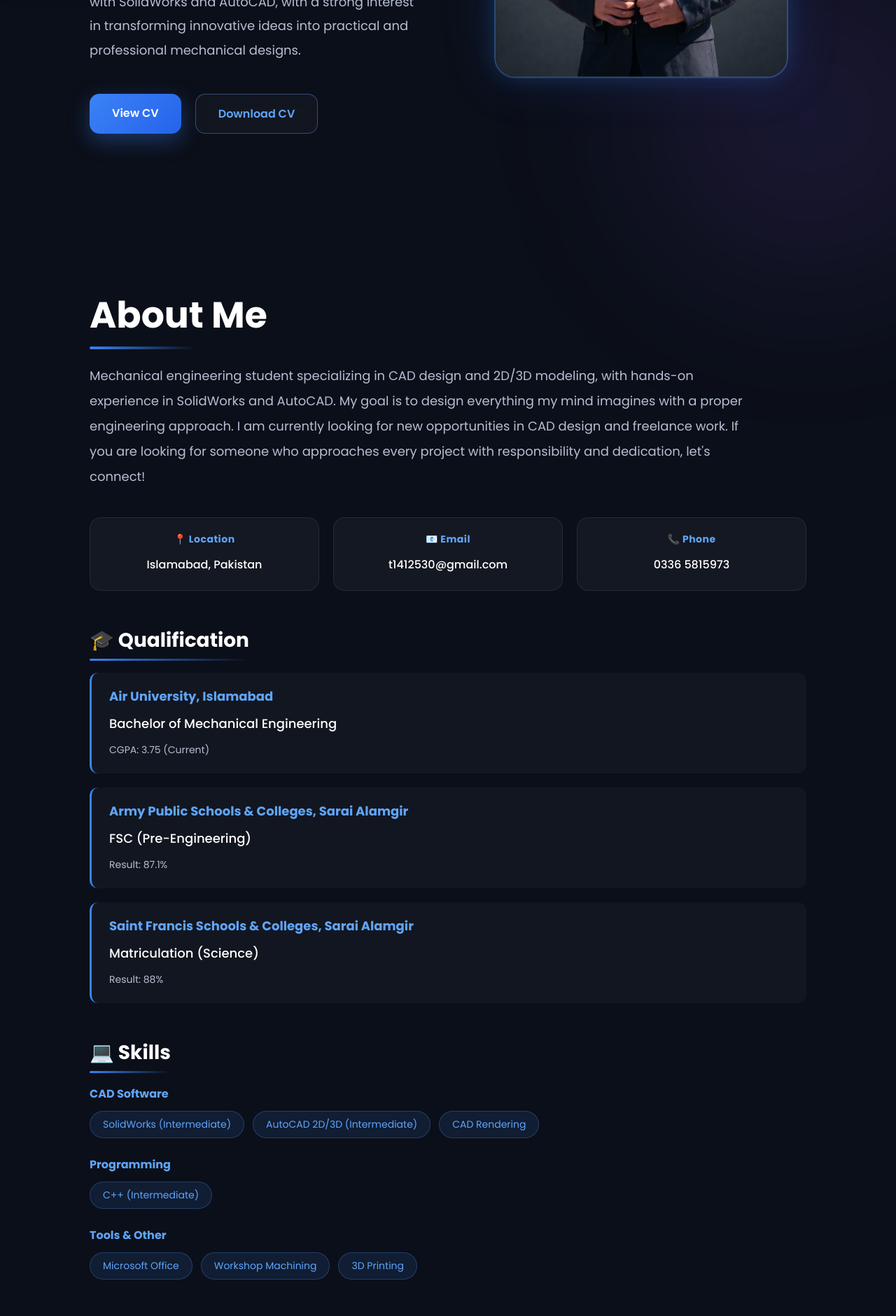
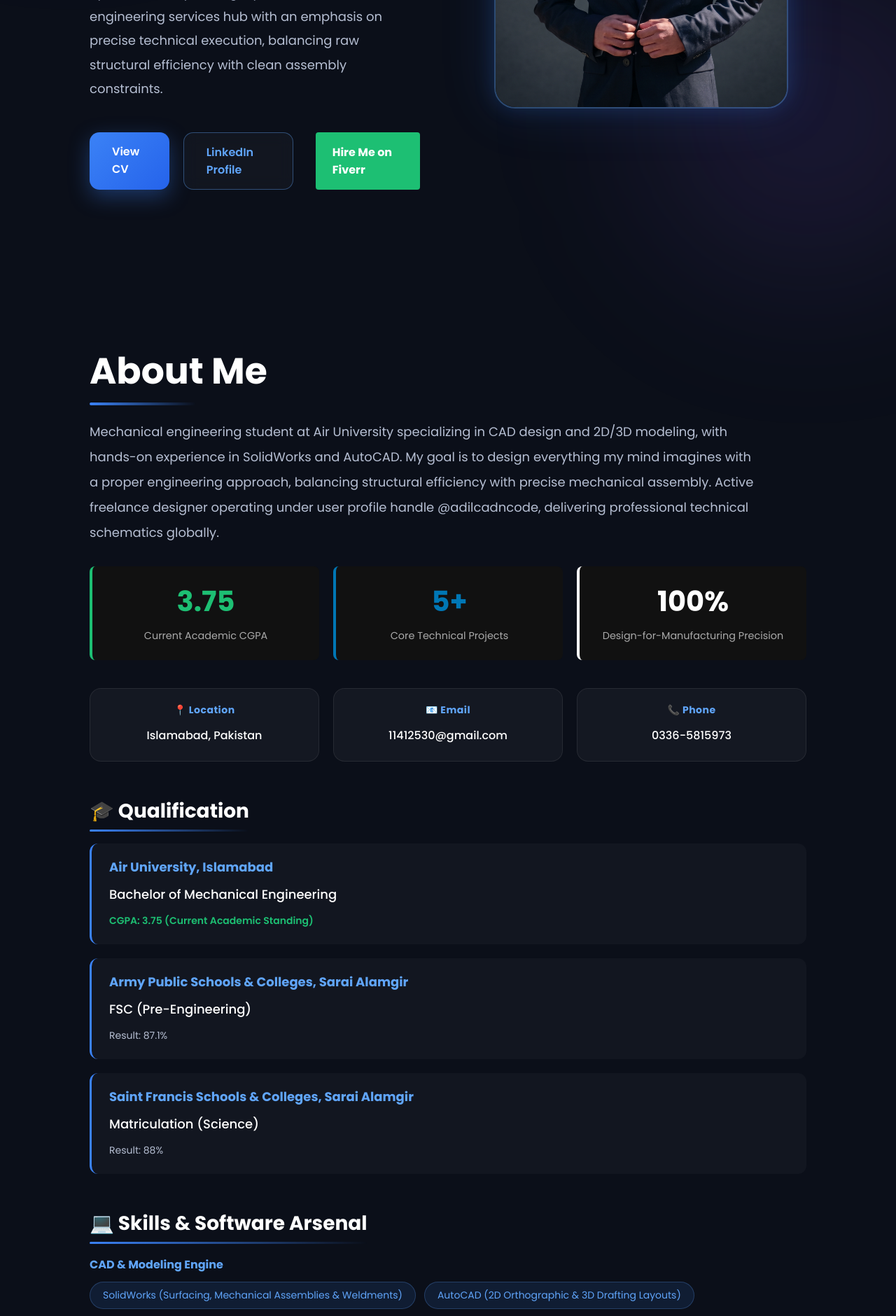
Before and after one commit to 2502272/Portfolio-Website, a React (Vite) app: page / in a window 1280 px wide. Shown: the part 560-2440 px from the top of the page at 70% size. Built offline with nearby package versions, Linux system fonts and the light colour scheme.

Commit message:
Refine project details and enhance portfolio layout
Updated project details, including technology and descriptions for several projects. Enhanced the portfolio layout and improved the hero section content.

```diff
--- a/src/portfolio.jsx
+++ b/src/portfolio.jsx
@@ -1,10 +1,12 @@
 // Main Portfolio Website Structure and Layout (ALL IN ONE FILE)
+// Fully optimized for Tayyab Mahmood Adil
 
 import { useState } from "react"
 
 import profileImage from "./assets/Profile_Photo.jpg"
 import cvFile from "./assets/Tayyab_Mahmood_CV.pdf"
 
+// Project detail page component imports
 import F1HelmetProject from "./F1HelmetProject.jsx"
 import RoboticLegProject from "./RoboticLegProject.jsx"
 import HammerProject from "./HammerProject.jsx"
@@ -12,113 +14,93 @@ import V6Engine from "./V6Engine.jsx"
 import TrussBridgeProject from "./TrussBridgeProject.jsx"
 import HostelManagementProject from "./HostelManagementProject.jsx"
 
-// Projects Data - Defined directly in this file
+// Projects Data - Sequential mapping matching image and asset requirements
 const projects = [
   {
     id: 1,
     title: "F1 Helmet Design",
-    tech: "SolidWorks",
-    description: "A precision-based Formula 1 helmet concept designed with attention to aerodynamics, safety, and realistic engineering proportions.",
+    tech: "SolidWorks 2022",
+    description: "Designed using advanced aerodynamic surfacing techniques based on 2D reference blueprints. Applied complex surface modeling tools to achieve highly accurate shell geometry and fluid alignment.",
+    image: "./assets/projects/f1-helmet.jpg"
   },
   {
     id: 2,
     title: "Robotic Leg Mechanism",
-    tech: "SolidWorks",
-    description: "A mechanical robotic leg system developed with articulated movement concepts and engineered structural components.",
+    tech: "SolidWorks 2022",
+    description: "Modeled a complete robotic leg with a full joint assembly layout and mechanical motion simulation. Simulated precise ranges of motion to verify mechanism behavior under fixed movement constraints.",
+    image: "./assets/projects/robotic-leg.jpg"
   },
   {
     id: 3,
     title: "Multifunctional Hammer",
-    tech: "SolidWorks + Workshop",
-    description: "A practical workshop tool combining multiple functions into a single compact mechanical design with usability-focused engineering.",
+    tech: "SolidWorks + Workshop Project",
+    description: "Designed and physically fabricated a multi-use hammer intended to consolidate multiple workshop hand-tools. Gained extensive hands-on experience working directly with precision machining tolerances.",
+    image: "./assets/projects/multi-hammer.jpg"
   },
   {
     id: 4,
     title: "V6 Engine",
-    tech: "AutoCAD",
-    description: "A detailed V6 engine model created using AutoCAD with mechanical accuracy and component-based assembly structure.",
+    tech: "AutoCAD 2019",
+    description: "Recreated intricate internal combustion engine geometry focusing strictly on component tolerances and assembly constraints. Developed a deep understanding of component relationships and industrial fit clearances.",
+    image: "./assets/projects/v6-engine.jpg"
   },
   {
     id: 5,
     title: "Truss Bridge",
     tech: "SolidWorks + 3D Printed",
-    description: "A structurally optimized truss bridge designed in SolidWorks and physically manufactured using 3D printing techniques.",
+    description: "Designed a lightweight truss bridge structure using structural optimization targeting an exceptional mass-to-load ratio. Validated through physical 3D printing and load performance testing.",
+    image: "./assets/projects/truss-bridge.jpg"
   },
   {
     id: 6,
     title: "Hostel Management System",
-    tech: "C++",
-    description: "A console-based hostel management application programmed in C++ for handling student records and room management.",
-  },
+    tech: "C++ Programming",
+    description: "A console-based hostel management application programmed in C++ for handling student records, structural database inputs, and room management protocols.",
+    image: "./assets/projects/hostel-db.jpg"
+  }
 ]
 
 function Portfolio() {
-
     const [selectedProject, setSelectedProject] = useState(null)
 
-    /* Open Project Details Page */
-
+    /* Open Project Details Page mapping */
     if (selectedProject === "f1-helmet") {
-        return (
-            <F1HelmetProject
-                setSelectedProject={setSelectedProject}
-            />
-        )
+        return <F1HelmetProject setSelectedProject={setSelectedProject} />
     }
     if (selectedProject === "robotic-leg") {
-        return (
-            <RoboticLegProject setSelectedProject={setSelectedProject} />
-        )
+        return <RoboticLegProject setSelectedProject={setSelectedProject} />
     }
     if (selectedProject === "hammer") {
-        return (
-            <HammerProject setSelectedProject={setSelectedProject} />
-        )
+        return <HammerProject setSelectedProject={setSelectedProject} />
     }
     if (selectedProject === "v6-engine") {
-        return (
-            <V6Engine setSelectedProject={setSelectedProject} />
-        )
+        return <V6Engine setSelectedProject={setSelectedProject} />
     }
     if (selectedProject === "truss-bridge") {
-        return (
-            <TrussBridgeProject setSelectedProject={setSelectedProject} />
-        )
+        return <TrussBridgeProject setSelectedProject={setSelectedProject} />
     }
     if (selectedProject === "hostel-management") {
-        return (
-            <HostelManagementProject setSelectedProject={setSelectedProject} />
-        )
+        return <HostelManagementProject setSelectedProject={setSelectedProject} />
     }
 
     return (
-
         <div className="portfolio-container">
 
             {/* Hero Section */}
-
             <section className="hero-section" id="home">
-
                 <div className="hero-left">
-
                     <p className="hero-tag">
-                        Mechanical Engineering Student
+                        Air University | Department of Mechanical & Aerospace Engineering
                     </p>
-
                     <h1>
                         Tayyab Mahmood Adil
                     </h1>
-
                     <p className="hero-description">
-                        Passionate mechanical engineering student specializing in CAD
-                        design, 2D/3D modeling, and engineering-focused problem solving.
-                        Experienced with SolidWorks and AutoCAD, with a strong interest in
-                        transforming innovative ideas into practical and professional
-                        mechanical designs.
+                        Mechanical engineering student specializing in CAD design, 3D surface modeling, and structural optimization.
+                        Operating a professional AutoCAD and engineering services hub with an emphasis on precise technical execution, balancing raw structural efficiency with clean assembly constraints.
                     </p>
 
                     <div className="hero-buttons">
-
                         <a
                             href={cvFile}
                             target="_blank"
@@ -127,42 +109,68 @@ function Portfolio() {
                         >
                             View CV
                         </a>
-
                         <a
-                            href={cvFile}
-                            download
+                            href="https://linkedin.com/in/tayyab-mahmood-adil-aaa8a5397"
+                            target="_blank"
+                            rel="noreferrer"
                             className="secondary-btn"
                         >
-                            Download CV
+                            LinkedIn Profile
                         </a>
-
+                        <a
+                            href="https://www.fiverr.com/users/adil_cadncode/"
+                            target="_blank"
+                            rel="noreferrer"
+                            className="fiverr-btn"
+                            style={{
+                                display: 'inline-flex',
+                                alignItems: 'center',
+                                backgroundColor: '#1dbf73',
+                                color: '#ffffff',
+                                padding: '10px 24px',
+                                borderRadius: '4px',
+                                fontWeight: '700',
+                                marginLeft: '12px',
+                                textDecoration: 'none'
+                            }}
+                        >
+                            Hire Me on Fiverr
+                        </a>
                     </div>
-
                 </div>
 
                 <div className="hero-right">
-
                     <img
                         src={profileImage}
-                        alt="Tayyab Mehmood Adil"
+                        alt="Tayyab Mahmood Adil"
                     />
-
                 </div>
-
             </section>
 
-            {/* About Section */}
+            {/* About & Metrics Section */}
+            <section className="about-section" id="about">
+                <h2>About Me</h2>
+                <p>
+                    Mechanical engineering student at Air University specializing in CAD design and 2D/3D modeling, with hands-on experience in
+                    SolidWorks and AutoCAD. My goal is to design everything my mind imagines with a proper engineering approach, balancing structural
+                    efficiency with precise mechanical assembly. Active freelance designer operating under user profile handle @adilcadncode, delivering professional technical schematics globally.
+                </p>
 
-            <section className="about-section" id="about">
-
-                <h2>About Me</h2>
-
-                <p>
-                    Mechanical engineering student specializing in CAD design and 2D/3D modeling, with hands-on experience in
-                    SolidWorks and AutoCAD. My goal is to design everything my mind imagines with a proper engineering approach.
-                    I am currently looking for new opportunities in CAD design and freelance work. If you are looking for someone
-                    who approaches every project with responsibility and dedication, let's connect!
-                </p>
+                {/* Highly Visual Engineering Stats Metrics */}
+                <div className="metrics-display-row" style={{ display: 'grid', gridTemplateColumns: 'repeat(auto-fit, minmax(200px, 1fr))', gap: '20px', margin: '30px 0' }}>
+                    <div className="metric-box" style={{ padding: '20px', background: '#111', borderRadius: '8px', borderLeft: '4px solid #1dbf73', textAlign: 'center' }}>
+                        <h3 style={{ fontSize: '2.5rem', color: '#1dbf73', margin: '0' }}>3.75</h3>
+                        <p style={{ margin: '5px 0 0', color: '#aaa', fontSize: '0.9rem' }}>Current Academic CGPA</p>
+                    </div>
+                    <div className="metric-box" style={{ padding: '20px', background: '#111', borderRadius: '8px', borderLeft: '4px solid #0077b5', textAlign: 'center' }}>
+                        <h3 style={{ fontSize: '2.5rem', color: '#0077b5', margin: '0' }}>5+</h3>
+                        <p style={{ margin: '5px 0 0', color: '#aaa', fontSize: '0.9rem' }}>Core Technical Projects</p>
+                    </div>
+                    <div className="metric-box" style={{ padding: '20px', background: '#111', borderRadius: '8px', borderLeft: '4px solid #ffffff', textAlign: 'center' }}>
+                        <h3 style={{ fontSize: '2.5rem', color: '#ffffff', margin: '0' }}>100%</h3>
+                        <p style={{ margin: '5px 0 0', color: '#aaa', fontSize: '0.9rem' }}>Design-for-Manufacturing Precision</p>
+                    </div>
+                </div>
 
                 {/* Quick Info Cards */}
                 <div className="about-info-grid">
@@ -172,30 +180,27 @@ function Portfolio() {
                     </div>
                     <div className="info-card">
                         <h4>📧 Email</h4>
-                        <p>t1412530@gmail.com</p>
+                        <p>11412530@gmail.com</p>
                     </div>
                     <div className="info-card">
                         <h4>📞 Phone</h4>
-                        <p>0336 5815973</p>
+                        <p>0336-5815973</p>
                     </div>
                 </div>
 
                 {/* Qualification Section */}
                 <div className="about-subsection">
                     <h3>🎓 Qualification</h3>
-
                     <div className="qualification-item">
                         <h4>Air University, Islamabad</h4>
                         <p className="degree">Bachelor of Mechanical Engineering</p>
-                        <p className="result">CGPA: 3.75 (Current)</p>
+                        <p className="result" style={{ color: '#1dbf73', fontWeight: '600' }}>CGPA: 3.75 (Current Academic Standing)</p>
                     </div>
-
                     <div className="qualification-item">
                         <h4>Army Public Schools & Colleges, Sarai Alamgir</h4>
                         <p className="degree">FSC (Pre-Engineering)</p>
                         <p className="result">Result: 87.1%</p>
                     </div>
-
                     <div className="qualification-item">
                         <h4>Saint Francis Schools & Colleges, Sarai Alamgir</h4>
                         <p className="degree">Matriculation (Science)</p>
@@ -203,32 +208,29 @@ function Portfolio() {
                     </div>
                 </div>
 
-                {/* Skills Section */}
+                {/* Technical Skills Sections */}
                 <div className="about-subsection">
-                    <h3>💻 Skills</h3>
-
+                    <h3>💻 Skills & Software Arsenal</h3>
                     <div className="skills-category">
-                        <h4>CAD Software</h4>
+                        <h4>CAD & Modeling Engine</h4>
                         <div className="skills-tags">
-                            <span>SolidWorks (Intermediate)</span>
-                            <span>AutoCAD 2D/3D (Intermediate)</span>
-                            <span>CAD Rendering</span>
+                            <span>SolidWorks (Surfacing, Mechanical Assemblies & Weldments)</span>
+                            <span>AutoCAD (2D Orthographic & 3D Drafting Layouts)</span>
+                            <span>CAD Photo-Realistic Rendering</span>
                         </div>
                     </div>
-
                     <div className="skills-category">
-                        <h4>Programming</h4>
+                        <h4>Programming & Engineering Logic</h4>
                         <div className="skills-tags">
-                            <span>C++ (Intermediate)</span>
+                            <span>C++ (Object-Oriented Programming & Console Logic)</span>
                         </div>
                     </div>
-
                     <div className="skills-category">
-                        <h4>Tools & Other</h4>
+                        <h4>Tools & Execution Practices</h4>
                         <div className="skills-tags">
-                            <span>Microsoft Office</span>
-                            <span>Workshop Machining</span>
-                            <span>3D Printing</span>
+                            <span>3D Printing & Slicing Optimization</span>
+                            <span>Workshop Machining & Precision Tolerances</span>
+                            <span>Microsoft Office Suite</span>
                         </div>
                     </div>
                 </div>
@@ -236,7 +238,6 @@ function Portfolio() {
                 {/* Languages Section */}
                 <div className="about-subsection">
                     <h3>🌐 Languages</h3>
-
                     <div className="languages-grid">
                         <div className="language-item">
                             <h4>English</h4>
@@ -244,11 +245,11 @@ function Portfolio() {
                         </div>
                         <div className="language-item">
                             <h4>German</h4>
-                            <p>A-1 (In Progress)</p>
+                            <p>A-1 Standard (In Progress)</p>
                         </div>
                         <div className="language-item">
                             <h4>Urdu</h4>
-                            <p>Native</p>
+                            <p>Native Fluency</p>
                         </div>
                         <div className="language-item">
                             <h4>Punjabi</h4>
@@ -256,40 +257,33 @@ function Portfolio() {
                         </div>
                     </div>
                 </div>
-
             </section>
 
-            {/* Projects Section */}
-
+            {/* Projects Section - Renders images sequentially based on structural definitions */}
             <section className="projects-section" id="projects">
-
-                <h2>Projects</h2>
-
+                <h2>Engineering Portfolio & Projects</h2>
                 <div className="projects-grid">
-
                     {projects.map((project) => (
-
-                        <div className="project-card" key={project.id}>
-
+                        <div className="project-card" key={project.id} style={{ overflow: 'hidden' }}>
+                            {project.image && (
+                                <div className="project-img-wrapper" style={{ width: '100%', height: '180px', backgroundColor: '#111' }}>
+                                    <img
+                                        src={project.image}
+                                        alt={project.title}
+                                        style={{ width: '100%', height: '100%', objectFit: 'cover' }}
+                                    />
+                                </div>
+                            )}
+                            <div className="project-card-content" style={{ padding: '20px' }}>
                                 <div className="project-top">
-
                                     <span className="project-tech">
                                         {project.tech}
                                     </span>
-
                                 </div>
-
-                            <h3>
-                                {project.title}
-                            </h3>
-
-                            <p>
-                                {project.description}
-                            </p>
-
+                                <h3>{project.title}</h3>
+                                <p>{project.description}</p>
                                 <button
                                     className="details-btn"
-
                                     onClick={() => {
                                         const projectMap = {
                                             1: "f1-helmet",
@@ -302,21 +296,15 @@ function Portfolio() {
                                         setSelectedProject(projectMap[project.id])
                                     }}
                                 >
-                                View Details
+                                    View Project Blueprints
                                 </button>
-
                             </div>
-
+                        </div>
                     ))}
-
                 </div>
-
             </section>
-
         </div>
-
     )
-
 }
 
 export default Portfolio
```
Lines whose indentation alone changed are shown as unchanged.
